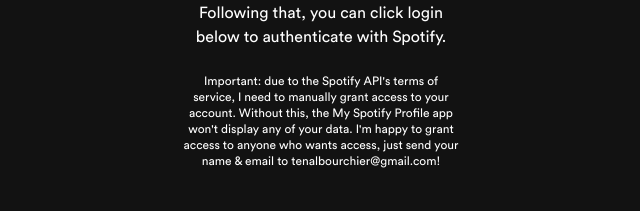
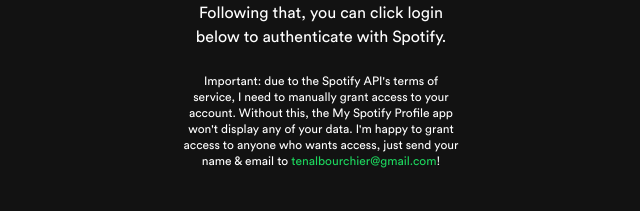
Before and after one commit to Tenal/my-spotify-profile, a Next.js app: page /playlists in a window 1280 px wide. Shown: the part 341-552 px from the top of the page, without its empty margins (319-959 px from the left). Built offline with nearby package versions, Linux system fonts and the light colour scheme; no server answers.

Commit message:
Merge branch 'main' of https://github.com/Tenal/my-spotify-profile

```diff
--- a/app/components/LoginPage.tsx
+++ b/app/components/LoginPage.tsx
@@ -16,7 +16,14 @@ export function LoginPage() {
                 need to manually grant access to your account. Without this, the
                 My Spotify Profile app won&apos;t display any of your data.
                 I&apos;m happy to grant access to anyone who wants access, just
-                send your name & email to tenalbourchier@gmail.com!
+                send your name & email to{" "}
+                <Link
+                    href="mailto:tenalbourchier@gmail.com"
+                    className="text-[hsl(var(--accent))] hover:underline"
+                >
+                    tenalbourchier@gmail.com
+                </Link>
+                !
             </p>
             <Link href="/api/auth/login">
                 <button className="px-8 py-3 bg-[hsl(var(--accent))] text-[hsl(var(--background-active))] uppercase font-medium tracking-wide rounded-full hover:bg-[hsl(var(--accent-hover))] hover:scale-105 transition-all duration-200">
```
